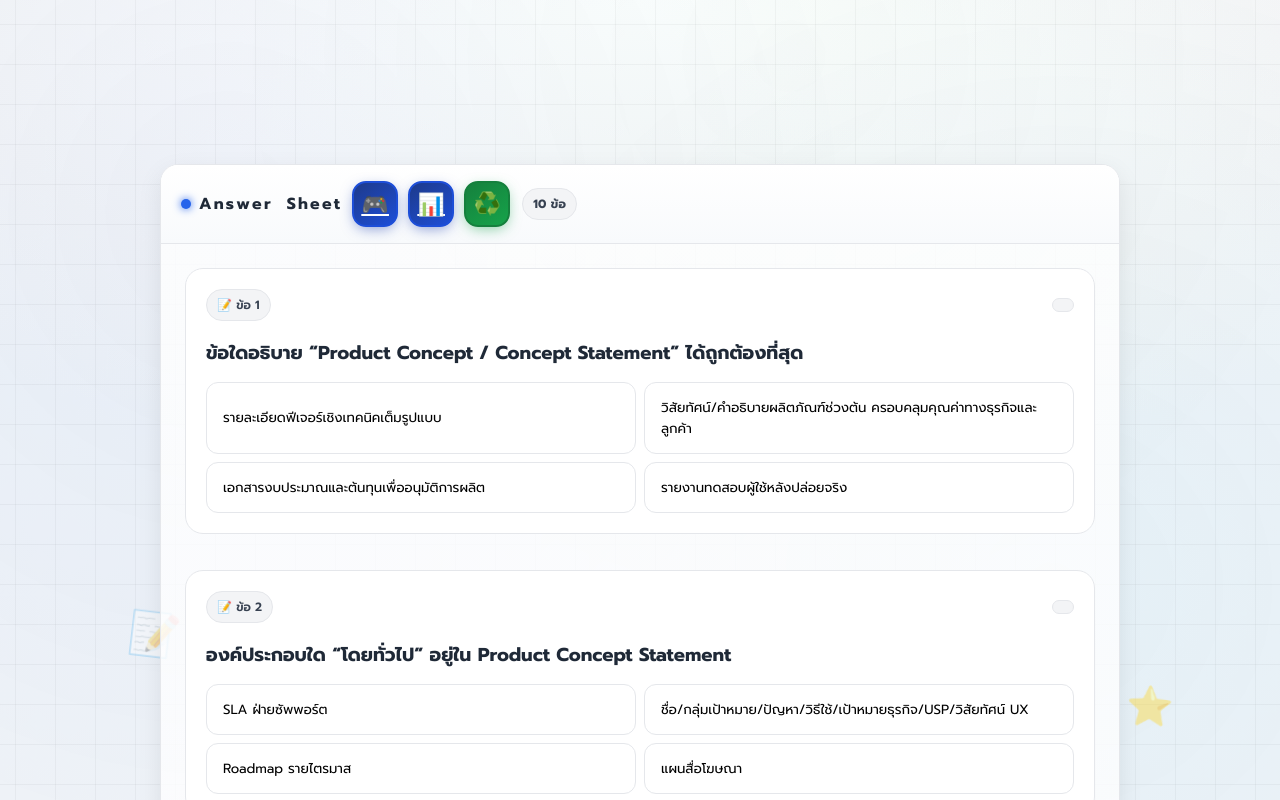
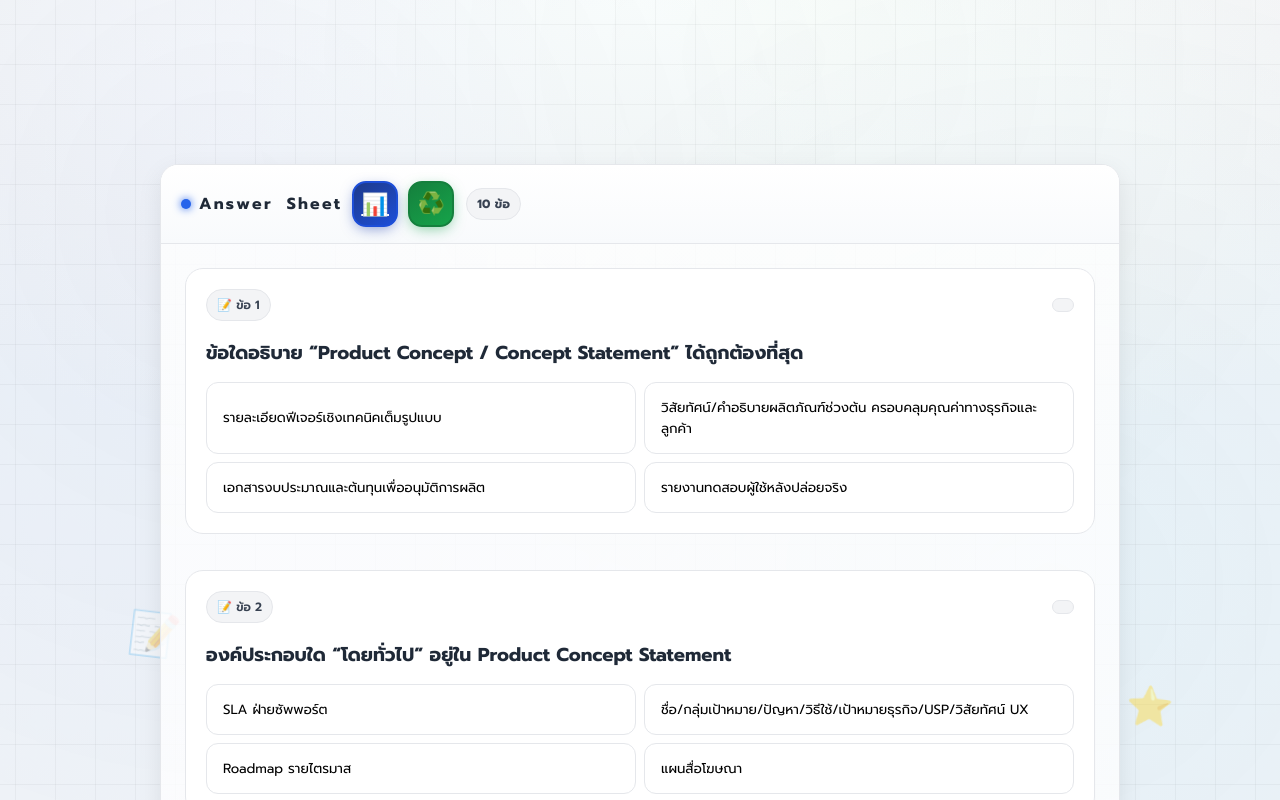
Before and after one commit to t4w4ntm/vayufewfew, a plain HTML site: page answers.html in a window 1280 px wide. Shown: the top 800 px of the page. Drawn offline with Linux system fonts and the light colour scheme.

Commit message:
Update answers.html

```diff
--- a/answers.html
+++ b/answers.html
@@ -171,7 +171,7 @@
           </span>
         </div>
         <div class="header-actions" style="display:flex; gap:10px; margin-left:auto;">
-          <a href="index.html" class="icon-btn" aria-label="กลับหน้าเล่น" title="กลับหน้าเล่น">🎮</a>
+
           <a href="admin.html" class="icon-btn" aria-label="ตารางคะแนน" title="ตารางคะแนน">📊</a>
           <button id="btnReset" class="icon-btn" aria-label="ล้างการเลือกทั้งหมด" title="ล้างการเลือกทั้งหมด" type="button">♻️</button>
         </div>
```
